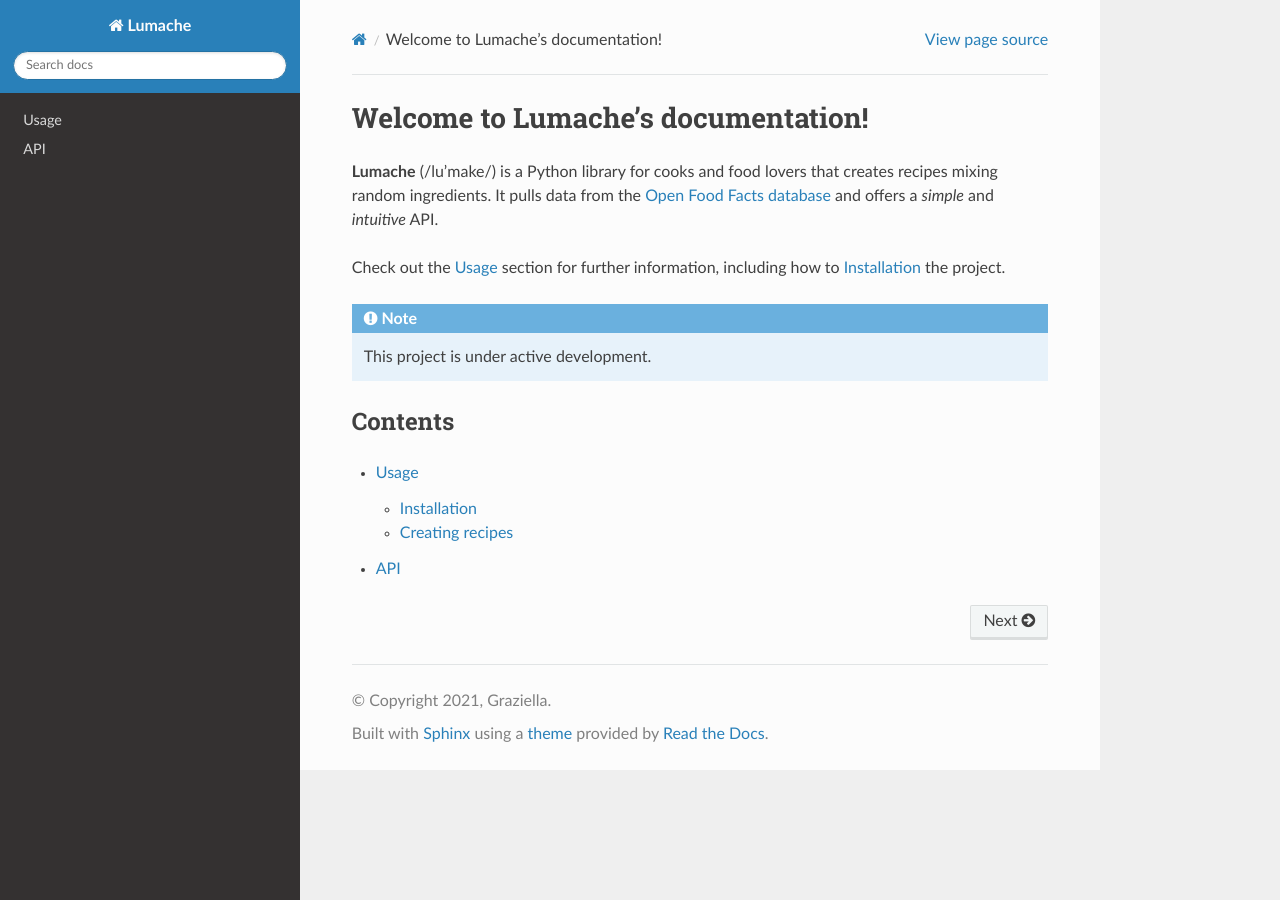
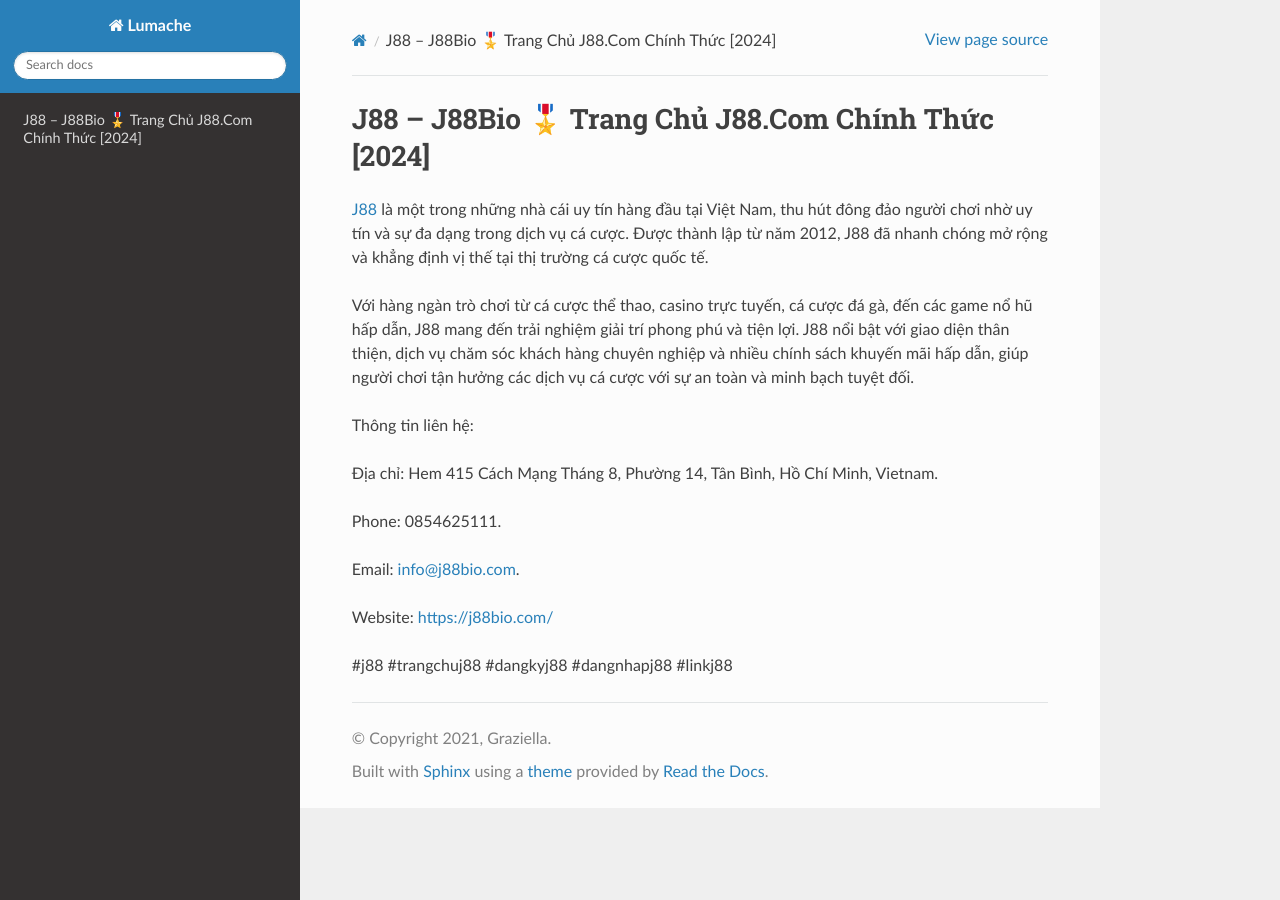
Before and after one commit to JonsCalicut123/j88biocom, a Sphinx documentation site: the page built from docs/source/index.rst, in a window 1280 px wide. Built offline with Sphinx 7.4.7 and the Read the Docs theme 3.1.0, drawn with Linux system fonts in a browser that asks for light colours.

Commit message:
Update index.rst

```diff
--- a/docs/source/index.rst
+++ b/docs/source/index.rst
@@ -1,22 +1,18 @@
-Welcome to Lumache's documentation!
+J88 – J88Bio 🎖️ Trang Chủ J88.Com Chính Thức [2024]
 ===================================
 
-**Lumache** (/lu'make/) is a Python library for cooks and food lovers
-that creates recipes mixing random ingredients.
-It pulls data from the `Open Food Facts database <https://world.openfoodfacts.org/>`_
-and offers a *simple* and *intuitive* API.
+`J88 <https://j88bio.com/>`_ là một trong những nhà cái uy tín hàng đầu tại Việt Nam, thu hút đông đảo người chơi nhờ uy tín và sự đa dạng trong dịch vụ cá cược. Được thành lập từ năm 2012, J88 đã nhanh chóng mở rộng và khẳng định vị thế tại thị trường cá cược quốc tế.
 
-Check out the :doc:`usage` section for further information, including
-how to :ref:`installation` the project.
+Với hàng ngàn trò chơi từ cá cược thể thao, casino trực tuyến, cá cược đá gà, đến các game nổ hũ hấp dẫn, J88 mang đến trải nghiệm giải trí phong phú và tiện lợi. J88 nổi bật với giao diện thân thiện, dịch vụ chăm sóc khách hàng chuyên nghiệp và nhiều chính sách khuyến mãi hấp dẫn, giúp người chơi tận hưởng các dịch vụ cá cược với sự an toàn và minh bạch tuyệt đối.
 
-.. note::
+Thông tin liên hệ:
 
-   This project is under active development.
+Địa chỉ: Hem 415 Cách Mạng Tháng 8, Phường 14, Tân Bình, Hồ Chí Minh, Vietnam.
 
-Contents
---------
+Phone: 0854625111.
 
-.. toctree::
+Email: info@j88bio.com.
 
-   usage
-   api
+Website: https://j88bio.com/
+
+#j88 #trangchuj88 #dangkyj88 #dangnhapj88 #linkj88
```
